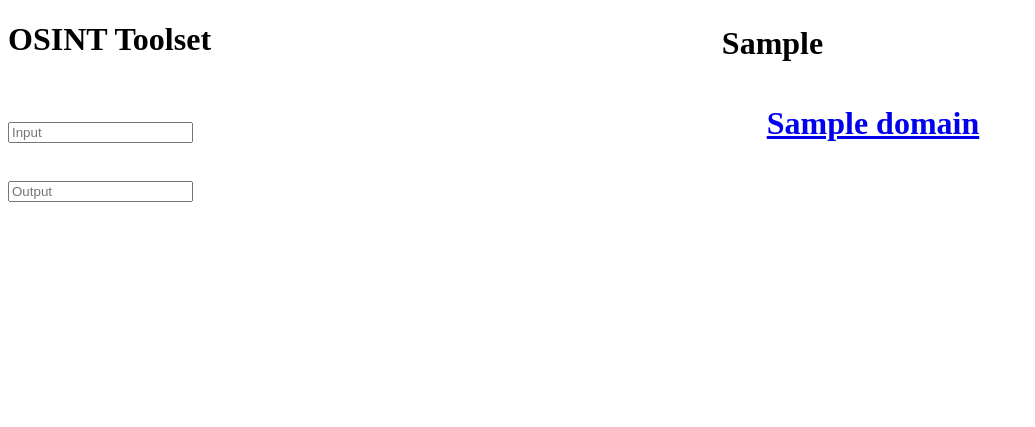
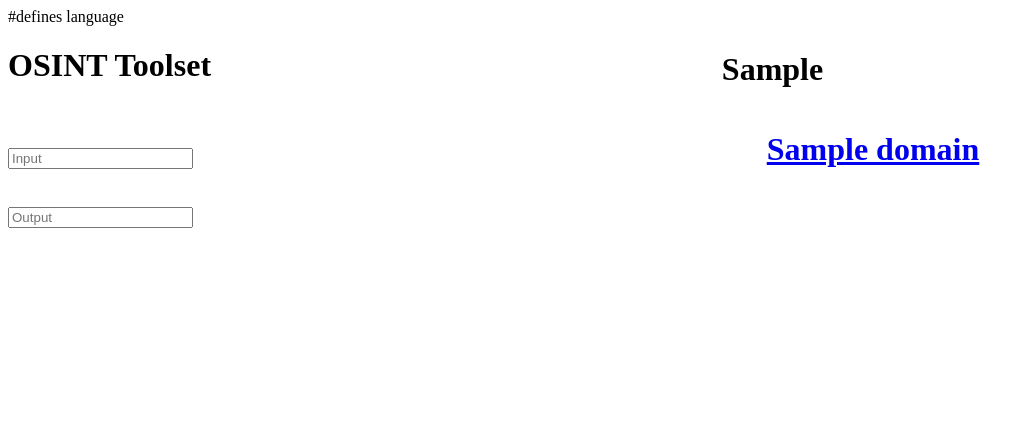
Before and after one commit to lwtct/osint-tool-v1, a Flask app: template templates/index.jinja in a window 1280 px wide; the page is wider, and only the part inside the window is pictured. Shown: the top 427 px of that part, without its empty margins (0-1035 px from the left). Before the commit the page ends 202 px from the top of that part, so only its background shows below. Run offline with Flask 2, Linux system fonts and the light colour scheme; the template is opened without the code that fills it: most values are stand-ins (such as "Sample title", 1, 10 or a date in 2020); some libraries are stand-ins or nearby versions.

Commit message:
begun commenting

```diff
--- a/templates/index.jinja
+++ b/templates/index.jinja
@@ -1,5 +1,5 @@
 <!DOCTYPE html>
-<html lang="en">
+<html lang="en"> #defines language
     <head>
         <meta charset="UTF-8">
         <meta name="viewport" content="width=device-width, initial-scale=1.0">
```
